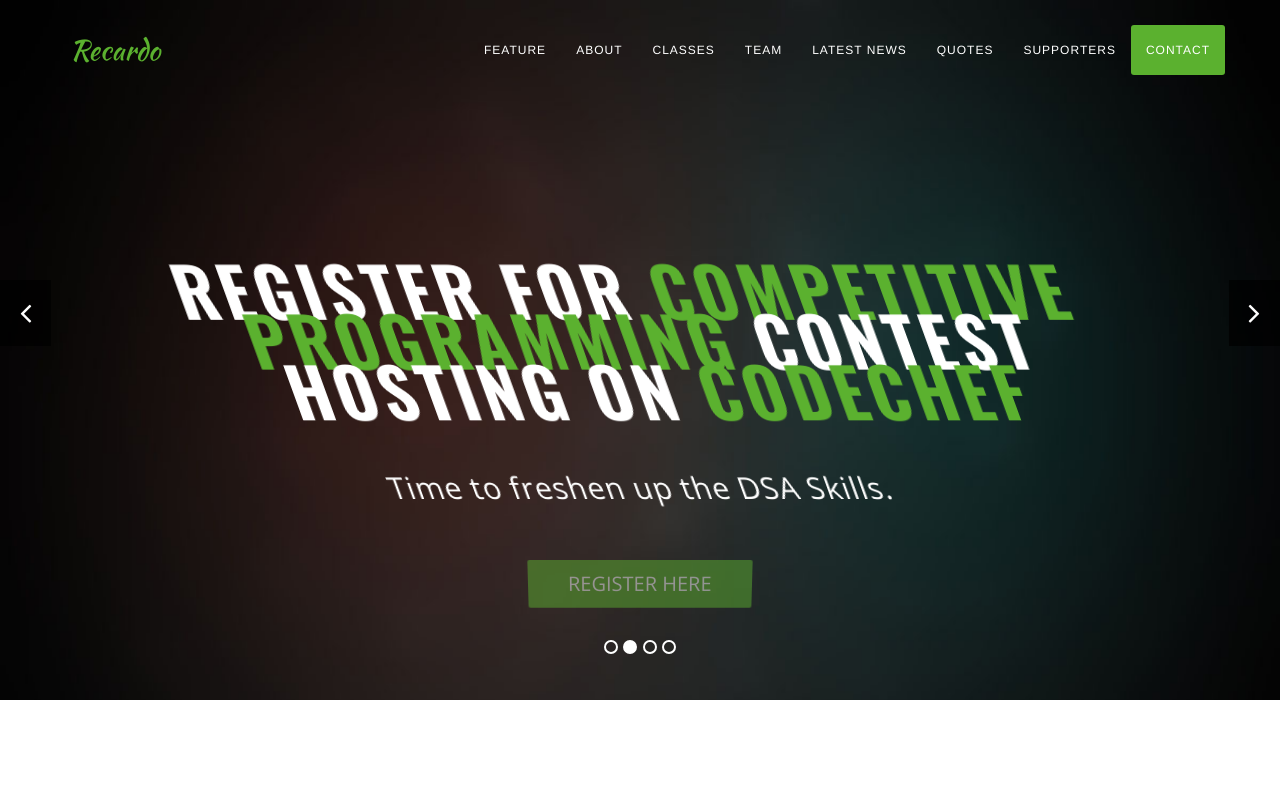
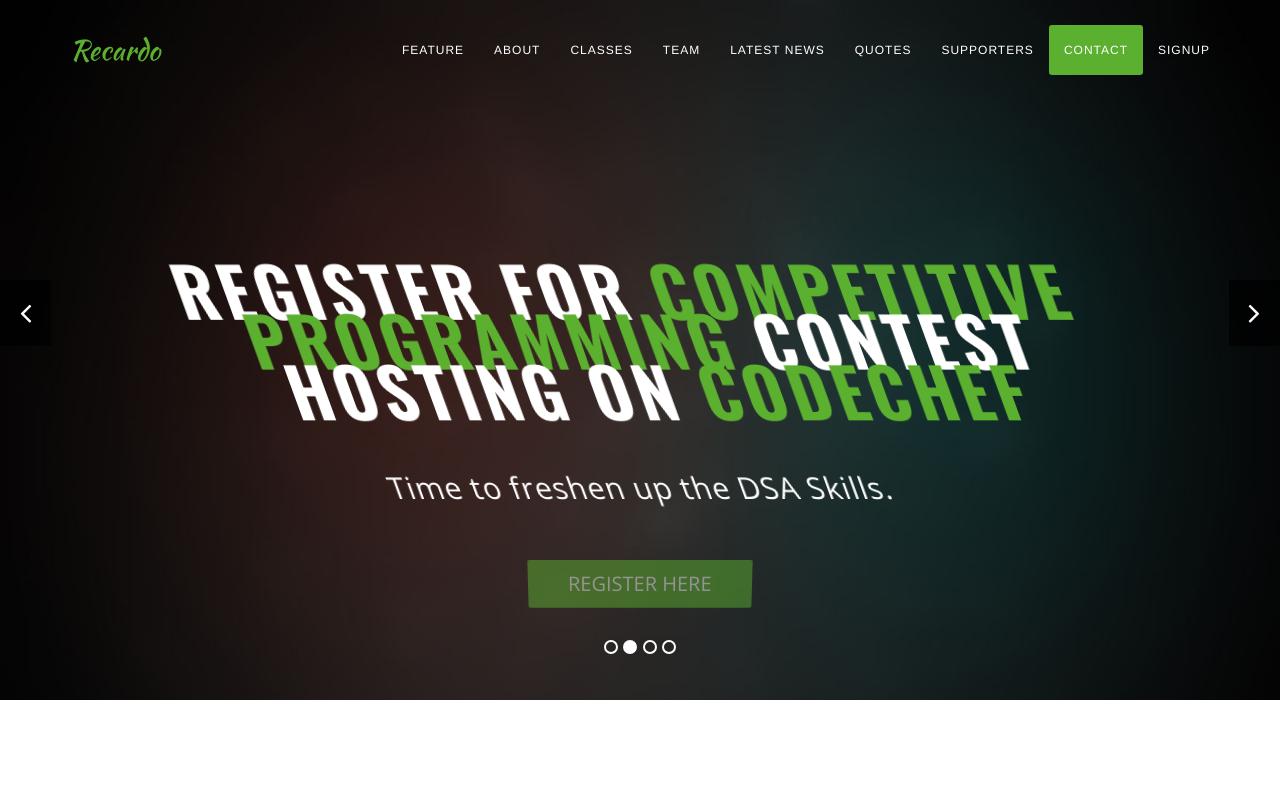
Before and after one commit to RecardoDeveloperClub/RecardoDeveloperClub.github.io, a plain HTML site: page index.html in a window 1280 px wide. Shown: the top 798 px of the page. Drawn offline with nearby package versions, Linux system fonts and the light colour scheme; animation ran at ten frames a second; a script that the page names is missing; files whose address does not match are found by name.

Commit message:
added SignUp in navigation and changed joinus to signup

```diff
--- a/index.html
+++ b/index.html
@@ -113,6 +113,9 @@
                     <li>
                         <a class="page-scroll" href="#contact">Contact</a>
                     </li>
+                    <li>
+                        <a class="page-scroll" href="#signupForm">SignUp</a>
+                    </li>
                 </ul>
             </div>
         </div>
@@ -140,7 +143,7 @@
                                 <span><strong>Welcome</strong> to the <strong>RECARDO</strong></span>
                             </h1>
                             <p class="animated2">Learn, Explore, Desgin, Develop</p>
-                            <a href="#signupForm" class="page-scroll btn btn-primary animated1">Want to know about us</a>
+                            <a href="#signupForm" class="animated3 slider btn btn-primary btn-min-block">SignUp</a>
                         </div>
                     </div>
                 </div>
@@ -254,7 +257,7 @@
             <div class="row">
                 <div class="col-md-12">
                     <h1>Sharing knowledge is not about giving people </br> something, or getting something from them. That is </br> only valid for information sharing. Sharing knowledge </br> occurs when people are genuinely interested in helping </br> one another develop new capacities for action, it is </br> about creating learning processes. </h1>
-                    <a class="animated3 slider btn btn-primary btn-min-block" href="form.html">Join Us</a>
+                    <a class="animated3 slider btn btn-primary btn-min-block" href="form.html">Sign Up</a>
                 </div>
             </div>
         </div>
```
